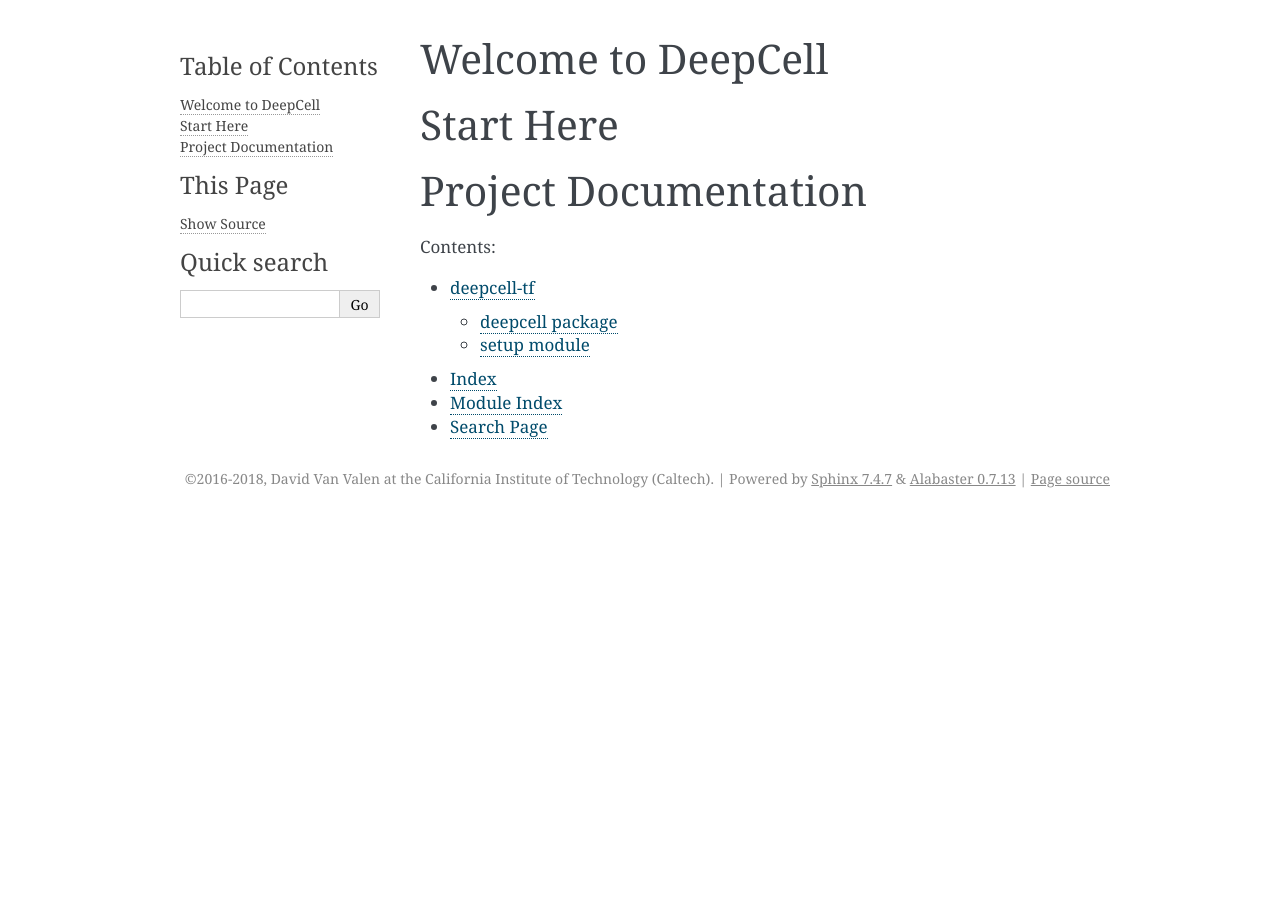
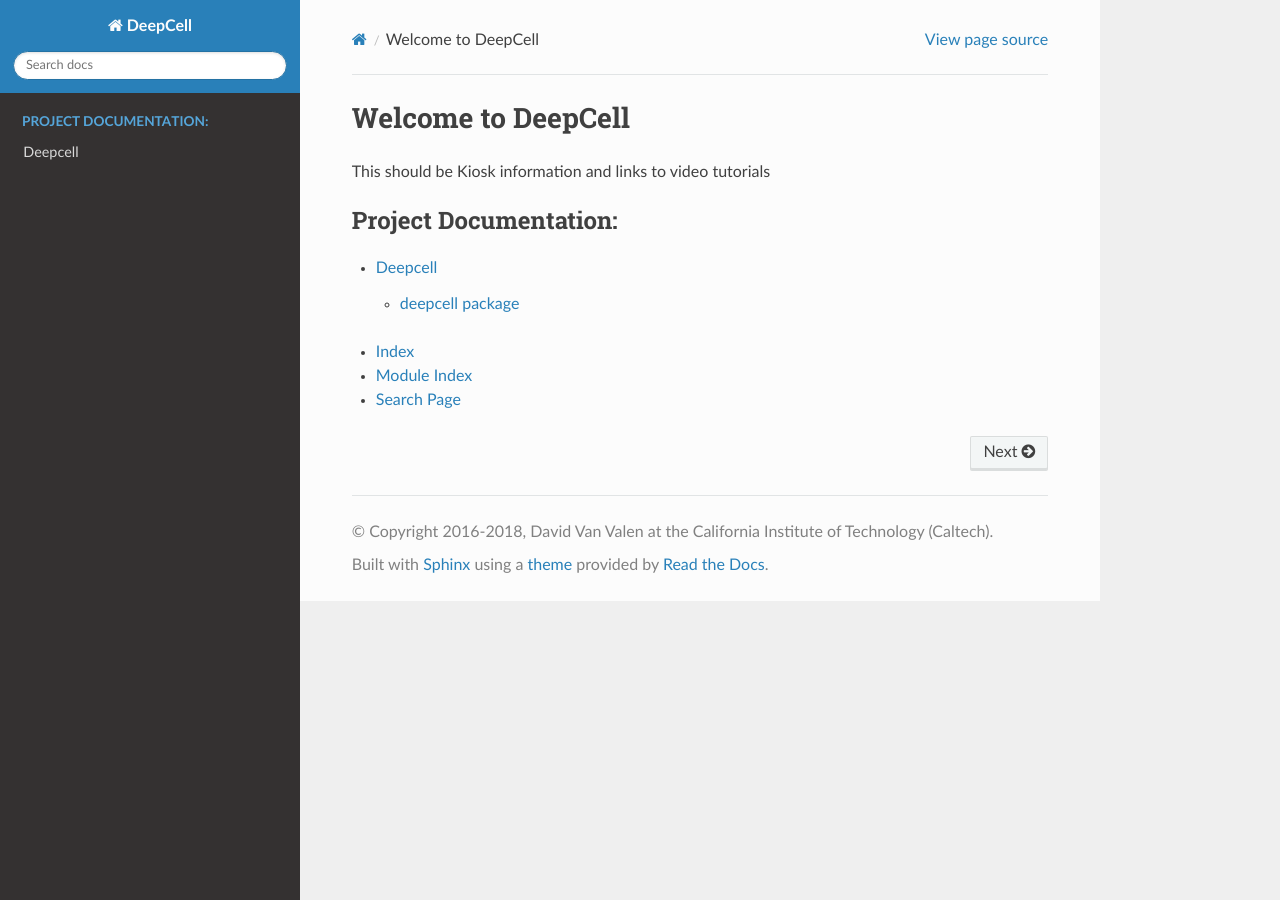
Before and after one commit to vanvalenlab/deepcell-tf, a Sphinx documentation site: the page built from docs/source/index.rst, in a window 1280 px wide. Built offline with Sphinx 7.4.7 and the Read the Docs theme 2.0.0, drawn with Linux system fonts in a browser that asks for light colours.

Commit message:
change html theme, updating docstrings in image_generators

```diff
--- a/docs/source/conf.py
+++ b/docs/source/conf.py
@@ -81,7 +81,7 @@ pygments_style = None
 # The theme to use for HTML and HTML Help pages.  See the documentation for
 # a list of builtin themes.
 #
-html_theme = 'alabaster'
+html_theme = 'sphinx_rtd_theme'
 
 # Theme options are theme-specific and customize the look and feel of a theme
 # further.  For a list of options available for each theme, see the
--- a/docs/source/index.rst
+++ b/docs/source/index.rst
@@ -1,20 +1,17 @@
-.. DeepCell documentation master file, created by
-   sphinx-quickstart on Fri Dec 14 16:28:41 2018.
-   You can adapt this file completely to your liking, but it should at least
-   contain the root `toctree` directive.
+.. DeepCell documentation master file
 
 Welcome to DeepCell
-====================================
-
-Start Here
-====================================
-
-Project Documentation
-====================================
+####################################
 
 .. toctree::
    :maxdepth: 2
-   :caption: Contents:
+   :caption: Start Here:
+
+This should be Kiosk information and links to video tutorials
+
+.. toctree::
+   :maxdepth: 2
+   :caption: Project Documentation:
 
    modules
 
--- a/docs/source/modules.rst
+++ b/docs/source/modules.rst
@@ -1,8 +1,7 @@
-deepcell-tf
+Deepcell
 ===========
 
 .. toctree::
    :maxdepth: 4
 
    deepcell
-   setup
```
Also changed, not shown: 1 other file.
